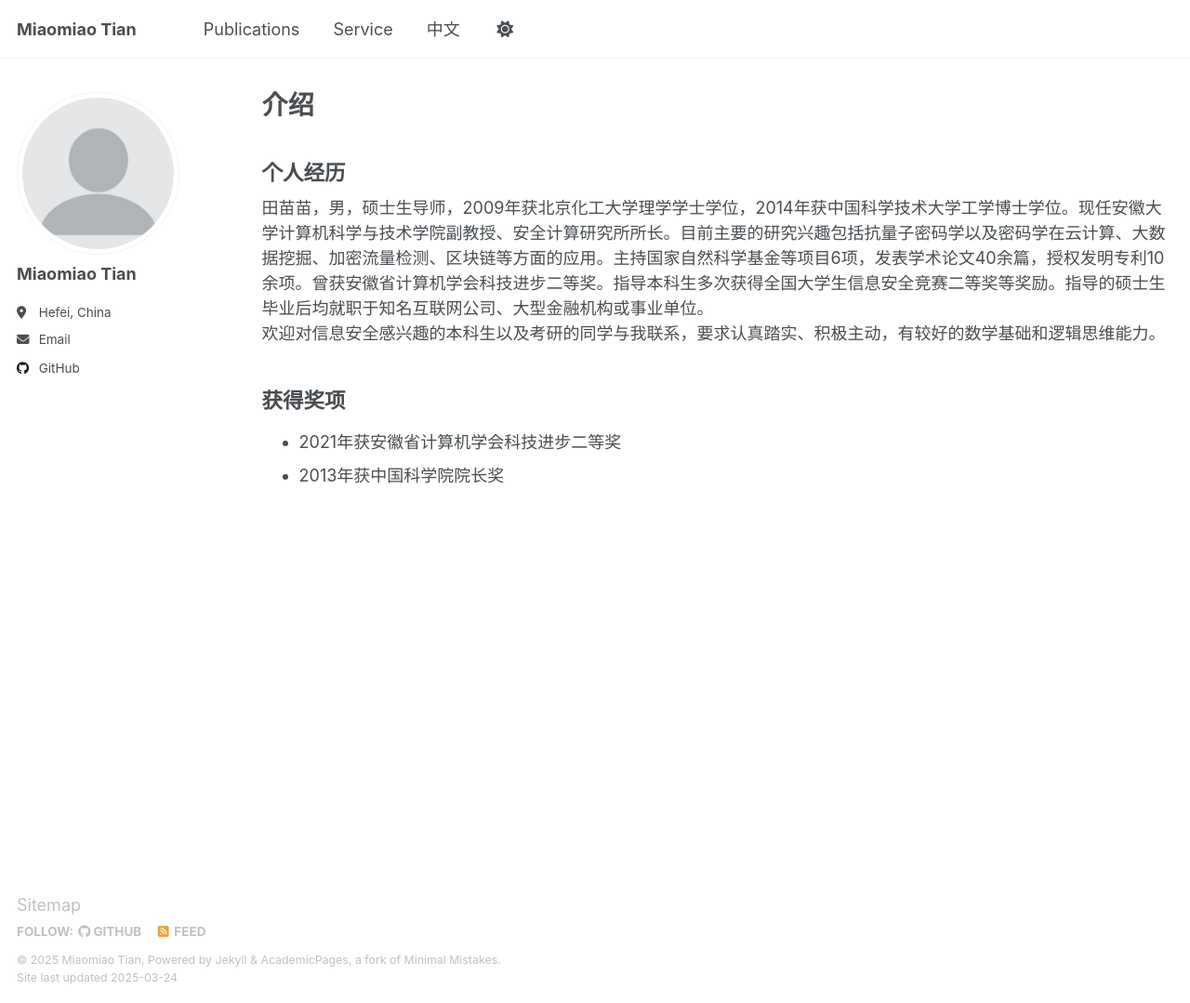
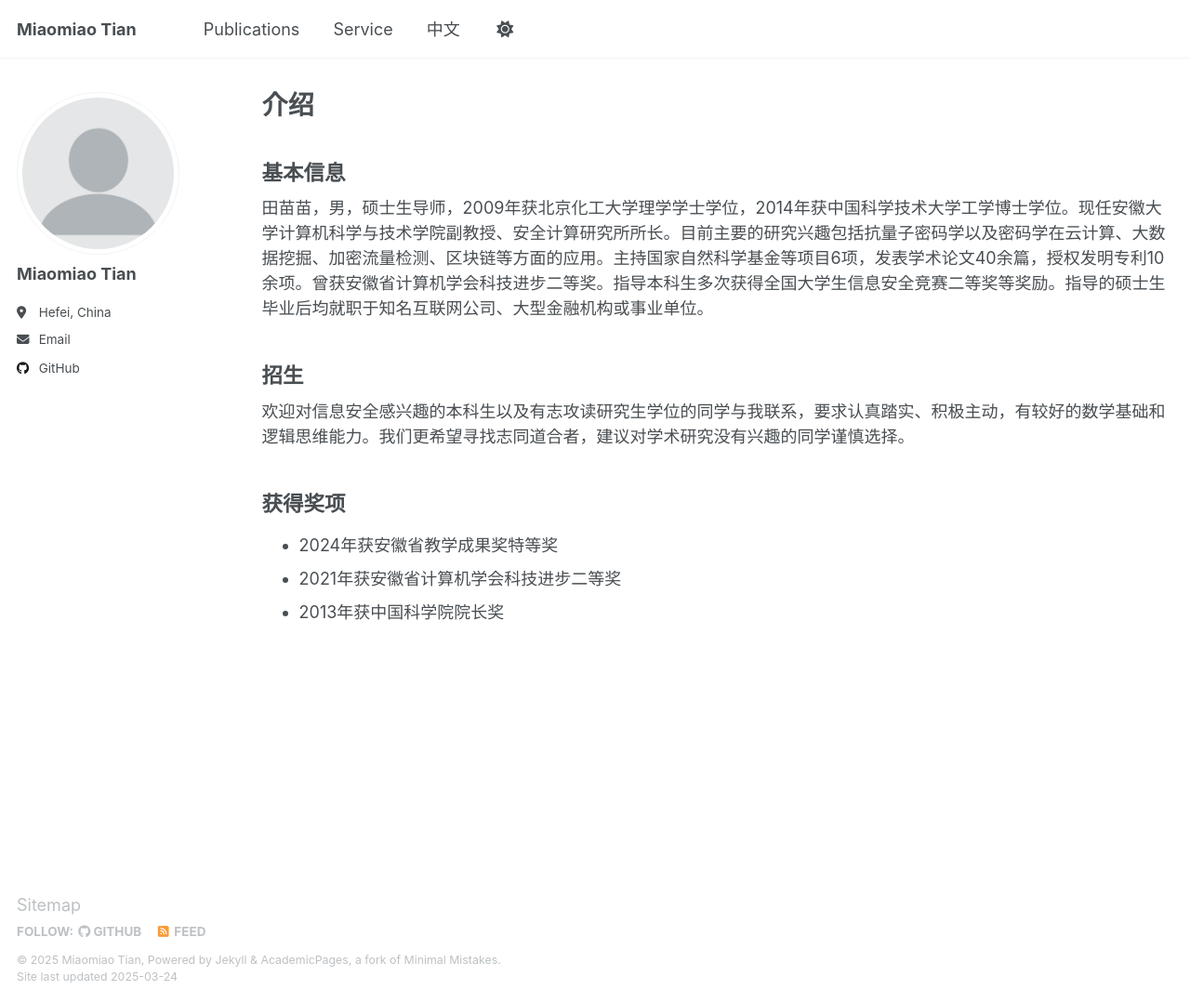
Before and after one commit to dmtian/dmtian.github.io, a Jekyll site: the page built from _pages/chinese.html, in a window 1280 px wide and 1079 px high. Shown: the whole window at 93% size. Built offline with Jekyll 4.4.1, drawn with Linux system fonts in a browser that asks for light colours.

Commit message:
Update chinese.html

```diff
--- a/_pages/chinese.html
+++ b/_pages/chinese.html
@@ -5,13 +5,15 @@ permalink: /chinese/
 author_profile: true
 ---
 
-<h2>个人经历</h2>
+<h2>基本信息</h2>
 田苗苗，男，硕士生导师，2009年获北京化工大学理学学士学位，2014年获中国科学技术大学工学博士学位。现任安徽大学计算机科学与技术学院副教授、安全计算研究所所长。目前主要的研究兴趣包括抗量子密码学以及密码学在云计算、大数据挖掘、加密流量检测、区块链等方面的应用。主持国家自然科学基金等项目6项，发表学术论文40余篇，授权发明专利10余项。曾获安徽省计算机学会科技进步二等奖。指导本科生多次获得全国大学生信息安全竞赛二等奖等奖励。指导的硕士生毕业后均就职于知名互联网公司、大型金融机构或事业单位。
 <br>
-欢迎对信息安全感兴趣的本科生以及考研的同学与我联系，要求认真踏实、积极主动，有较好的数学基础和逻辑思维能力。
+<h2>招生</h2>
+欢迎对信息安全感兴趣的本科生以及有志攻读研究生学位的同学与我联系，要求认真踏实、积极主动，有较好的数学基础和逻辑思维能力。我们更希望寻找志同道合者，建议对学术研究没有兴趣的同学谨慎选择。
 
 <h2>获得奖项</h2>
 <ul>
+  <li>2024年获安徽省教学成果奖特等奖</li>
   <li>2021年获安徽省计算机学会科技进步二等奖</li>
   <li>2013年获中国科学院院长奖</li>
 </ul>
```
